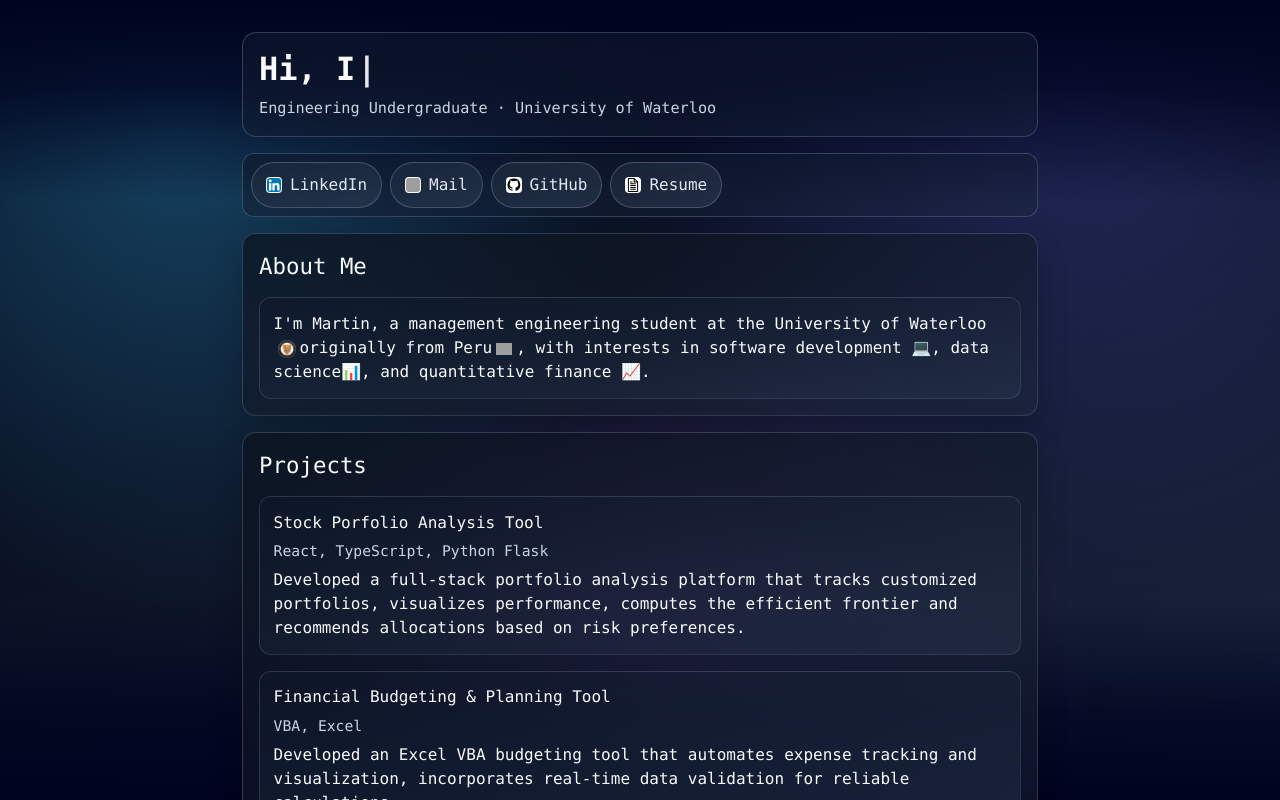
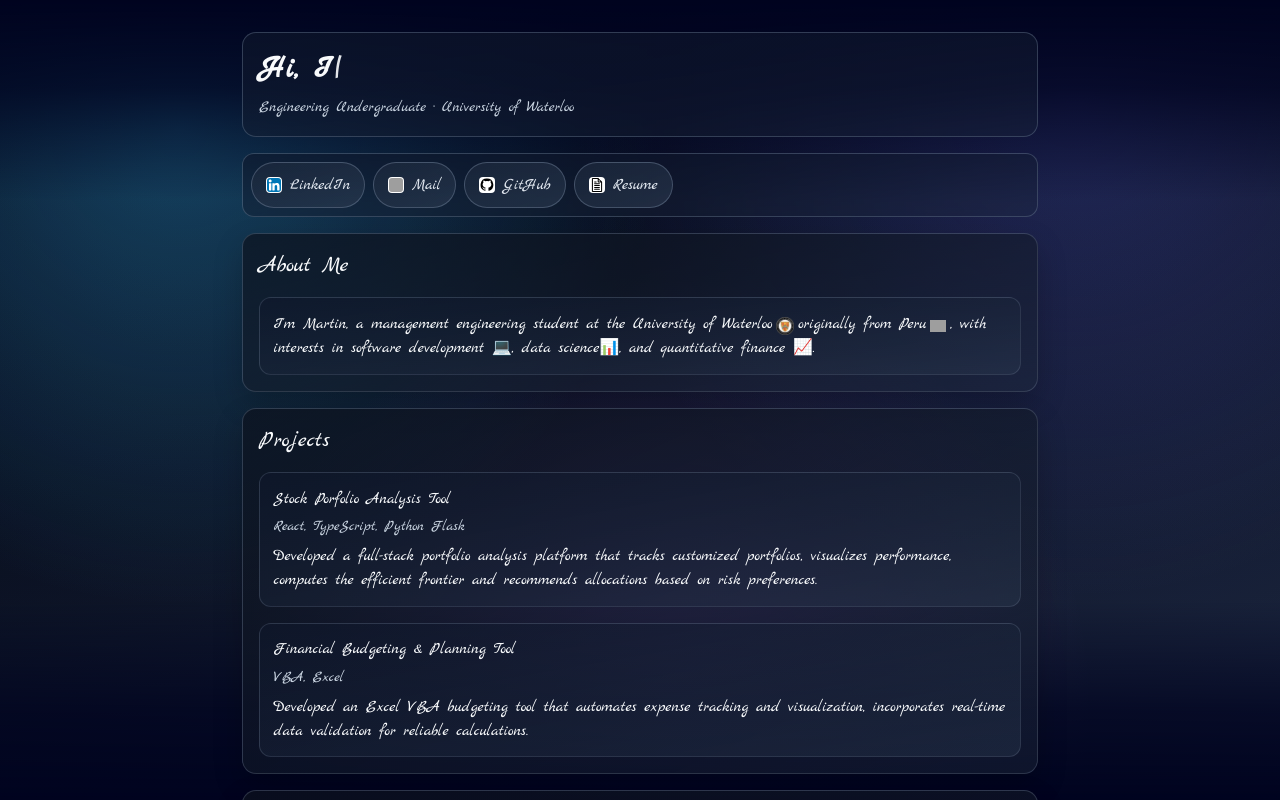
Before and after one commit to Martins26/Martin-Silva-Diaz-Personal-Website, a React (Vite) app: page / in a window 1280 px wide. Shown: the top 800 px of the page. Built offline with nearby package versions, Linux system fonts and the light colour scheme; grey boxes are pictures that could not be loaded.

Commit message:
Switch global font to Marck Script

```diff
--- a/src/index.css
+++ b/src/index.css
@@ -1,3 +1,4 @@
+@import url("https://fonts.googleapis.com/css2?family=Marck+Script&display=swap");
 @import "tailwindcss";
 
 * {
@@ -61,8 +62,7 @@
   background-size: cover;
   background-attachment: fixed;
   color: #f8fafc;
-  font-family: ui-monospace, SFMono-Regular, Menlo, Monaco, Consolas,
-    "Liberation Mono", "Courier New", monospace;
+  font-family: "Marck Script", cursive;
 }
 
 @media (max-width: 900px) {
```
